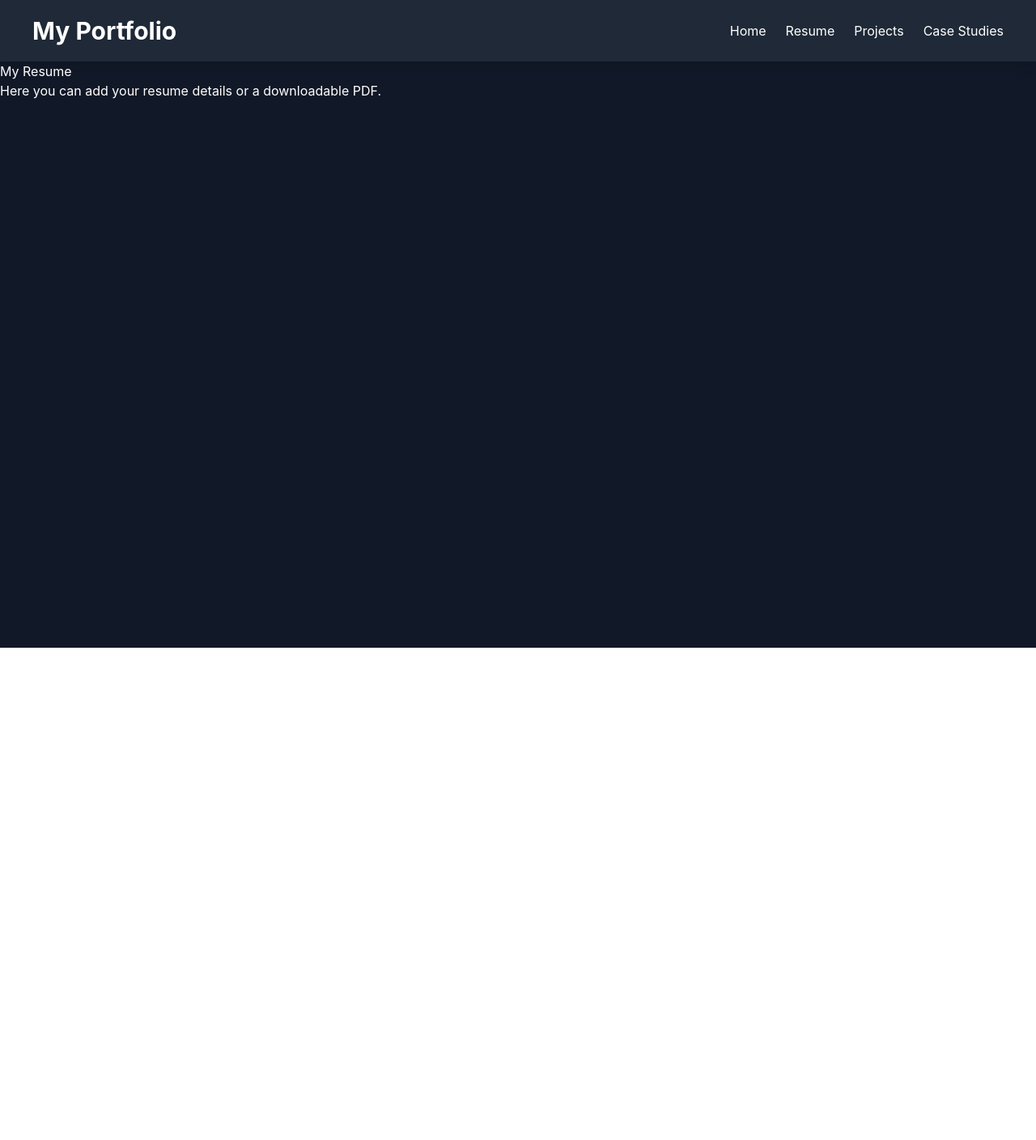
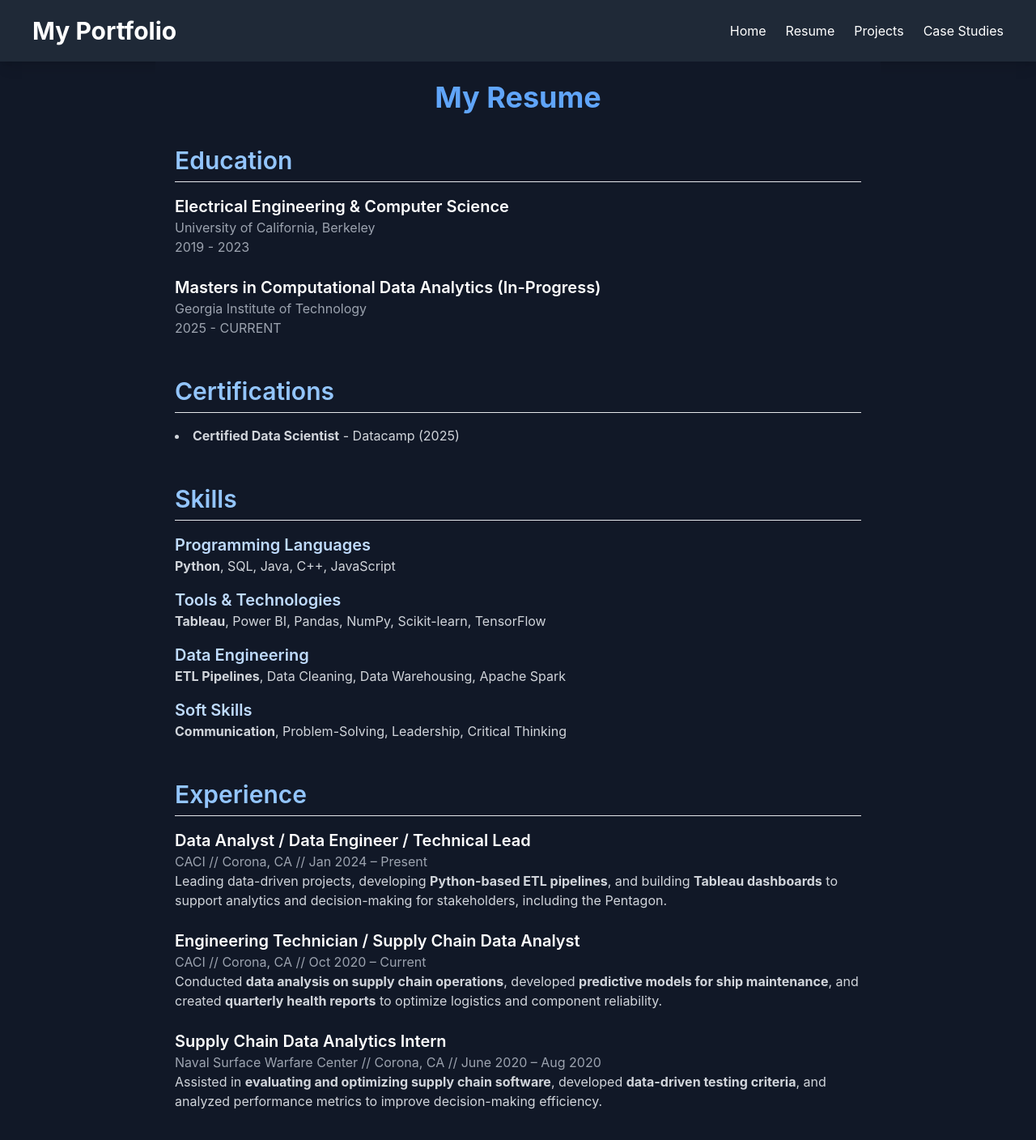
Before and after one commit to cvhuynh1777/data-portfolio, a React (Create React App) app: page /resume in a window 1280 px wide. Shown: the top 1408 px of the page at 81% size. Before the commit the page ends 800 px from the top, so only its background shows below. Built offline with nearby package versions, Linux system fonts and the light colour scheme.

Commit message:
Updated homepage + added experience and education

```diff
--- a/package.json
+++ b/package.json
@@ -8,6 +8,7 @@
     "@testing-library/jest-dom": "^6.6.3",
     "@testing-library/react": "^16.2.0",
     "@testing-library/user-event": "^13.5.0",
+    "framer-motion": "^12.5.0",
     "react": "^19.0.0",
     "react-dom": "^19.0.0",
     "react-router-dom": "^7.3.0",
--- a/src/App.js
+++ b/src/App.js
@@ -1,5 +1,6 @@
 import React from "react";
 import { BrowserRouter as Router, Route, Routes, Link } from "react-router-dom";
+import { motion } from "framer-motion";
 import Resume from "./pages/Resume";
 import Projects from "./pages/Projects";
 import CaseStudies from "./pages/CaseStudies";
@@ -32,25 +33,60 @@ function App() {
   );
 }
 
-// 🎨 Modern Home Page Component
+// 🎨 Modern Animated Home Page
 const Home = () => {
   return (
-    <div className="flex flex-col items-center justify-center h-screen text-center px-5">
-      <h2 className="text-5xl font-extrabold bg-gradient-to-r from-blue-400 to-purple-600 text-transparent bg-clip-text">
-        Hi, I'm [Your Name] 👋
-      </h2>
-      <p className="mt-4 text-lg text-gray-300 max-w-2xl">
-        I'm a data enthusiast passionate about turning raw data into meaningful insights.
+    <div className="flex flex-col items-center justify-center min-h-screen text-center px-5 relative overflow-hidden">
+      {/* Glowing Background Effect */}
+      <div className="absolute inset-0 bg-gradient-to-r from-purple-600 to-blue-500 opacity-30 blur-3xl"></div>
+
+      {/* Animated Intro Text */}
+      <motion.h2
+        className="text-6xl font-extrabold text-white"
+        initial={{ opacity: 0, y: -50 }}
+        animate={{ opacity: 1, y: 0 }}
+        transition={{ duration: 1 }}
+      >
+        Hi, I'm <span className="text-blue-400">[Your Name]</span> 👋
+      </motion.h2>
+
+      <motion.p
+        className="mt-4 text-lg text-gray-300 max-w-2xl"
+        initial={{ opacity: 0 }}
+        animate={{ opacity: 1 }}
+        transition={{ delay: 0.5, duration: 1 }}
+      >
+        I’m a data enthusiast passionate about turning raw data into meaningful insights.
         Check out my projects and case studies!
-      </p>
-      <div className="mt-6">
-        <Link to="/projects" className="px-6 py-3 bg-blue-600 rounded-lg text-white font-semibold text-lg hover:bg-blue-500 transition">
-          View My Projects
+      </motion.p>
+
+      {/* Animated Buttons */}
+      <motion.div
+        className="mt-6 flex space-x-4"
+        initial={{ opacity: 0, y: 20 }}
+        animate={{ opacity: 1, y: 0 }}
+        transition={{ delay: 1, duration: 1 }}
+      >
+        <Link to="/projects">
+          <motion.button
+            className="px-6 py-3 bg-blue-600 rounded-lg text-white font-semibold text-lg hover:bg-blue-500 transition"
+            whileHover={{ scale: 1.1 }}
+            whileTap={{ scale: 0.9 }}
+          >
+            View My Projects
+          </motion.button>
         </Link>
-        <Link to="/resume" className="ml-4 px-6 py-3 border border-blue-600 rounded-lg text-blue-400 font-semibold text-lg hover:bg-blue-600 hover:text-white transition">
-          View My Resume
+
+        <Link to="/resume">
+          <motion.button
+            className="px-6 py-3 border border-blue-600 rounded-lg text-blue-400 font-semibold text-lg hover:bg-blue-600 hover:text-white transition"
+            whileHover={{ scale: 1.1 }}
+            whileTap={{ scale: 0.9 }}
+          >
+            View My Resume
+          </motion.button>
         </Link>
-      </div>
+      </motion.div>
     </div>
   );
 };
--- a/src/pages/Resume.js
+++ b/src/pages/Resume.js
@@ -1,12 +1,95 @@
 import React from "react";
 
-function Resume() {
+const Resume = () => {
   return (
-    <div>
-      <h2>My Resume</h2>
-      <p>Here you can add your resume details or a downloadable PDF.</p>
+    <div className="max-w-4xl mx-auto p-6 bg-gray-900 text-white min-h-screen">
+      <h1 className="text-4xl font-bold text-center text-blue-400 mb-10">My Resume</h1>
+
+      {/* Education Section */}
+      <section className="mb-12">
+        <h2 className="text-3xl font-semibold text-blue-300 border-b pb-2 mb-4">Education</h2>
+        <div className="mb-6">
+          <h3 className="text-xl font-semibold">Electrical Engineering & Computer Science</h3>
+          <p className="text-gray-400">University of California, Berkeley</p>
+          <p className="text-gray-400">2019 - 2023</p>
+        </div>
+        <div>
+          <h3 className="text-xl font-semibold">Masters in Computational Data Analytics (In-Progress)</h3>
+          <p className="text-gray-400">Georgia Institute of Technology</p>
+          <p className="text-gray-400">2025 - CURRENT</p>
+        </div>
+      </section>
+
+      {/* Certifications Section */}
+      <section className="mb-12">
+        <h2 className="text-3xl font-semibold text-blue-300 border-b pb-2 mb-4">Certifications</h2>
+        <ul className="list-disc list-inside text-gray-300">
+          <li><strong>Certified Data Scientist</strong> - Datacamp (2025)</li>
+        </ul>
+      </section>
+
+      {/* Skills Section */}
+      <section className="mb-12">
+        <h2 className="text-3xl font-semibold text-blue-300 border-b pb-2 mb-4">Skills</h2>
+
+        {/* Programming Languages */}
+        <div className="mb-4">
+          <h3 className="text-xl font-semibold text-blue-200">Programming Languages</h3>
+          <p className="text-gray-300"><strong>Python</strong>, SQL, Java, C++, JavaScript</p>
+        </div>
+
+        {/* Tools & Technologies */}
+        <div className="mb-4">
+          <h3 className="text-xl font-semibold text-blue-200">Tools & Technologies</h3>
+          <p className="text-gray-300"><strong>Tableau</strong>, Power BI, Pandas, NumPy, Scikit-learn, TensorFlow</p>
+        </div>
+
+        {/* Data Engineering */}
+        <div className="mb-4">
+          <h3 className="text-xl font-semibold text-blue-200">Data Engineering</h3>
+          <p className="text-gray-300"><strong>ETL Pipelines</strong>, Data Cleaning, Data Warehousing, Apache Spark</p>
+        </div>
+
+        {/* Soft Skills */}
+        <div className="mb-4">
+          <h3 className="text-xl font-semibold text-blue-200">Soft Skills</h3>
+          <p className="text-gray-300"><strong>Communication</strong>, Problem-Solving, Leadership, Critical Thinking</p>
+        </div>
+      </section>
+
+      {/* Experience Section */}
+      <section className="mb-12">
+        <h2 className="text-3xl font-semibold text-blue-300 border-b pb-2 mb-4">Experience</h2>
+
+        {/* Job 1 */}
+        <div className="mb-6">
+          <h3 className="text-xl font-semibold">Data Analyst / Data Engineer / Technical Lead</h3>
+          <p className="text-gray-400">CACI // Corona, CA // Jan 2024 – Present</p>
+          <p className="text-gray-300">
+            Leading data-driven projects, developing <strong>Python-based ETL pipelines</strong>, and building <strong>Tableau dashboards</strong> to support analytics and decision-making for stakeholders, including the Pentagon.
+          </p>
+        </div>
+
+        {/* Job 2 */}
+        <div className="mb-6">
+          <h3 className="text-xl font-semibold">Engineering Technician / Supply Chain Data Analyst</h3>
+          <p className="text-gray-400">CACI // Corona, CA // Oct 2020 – Current</p>
+          <p className="text-gray-300">
+            Conducted <strong>data analysis on supply chain operations</strong>, developed <strong>predictive models for ship maintenance</strong>, and created <strong>quarterly health reports</strong> to optimize logistics and component reliability.
+          </p>
+        </div>
+
+        {/* Job 3 */}
+        <div>
+          <h3 className="text-xl font-semibold">Supply Chain Data Analytics Intern</h3>
+          <p className="text-gray-400">Naval Surface Warfare Center // Corona, CA // June 2020 – Aug 2020</p>
+          <p className="text-gray-300">
+            Assisted in <strong>evaluating and optimizing supply chain software</strong>, developed <strong>data-driven testing criteria</strong>, and analyzed performance metrics to improve decision-making efficiency.
+          </p>
+        </div>
+      </section>
     </div>
   );
-}
+};
 
 export default Resume;
```
Also changed, not shown: 1 other file (tests, documents, lock files or other folders).
